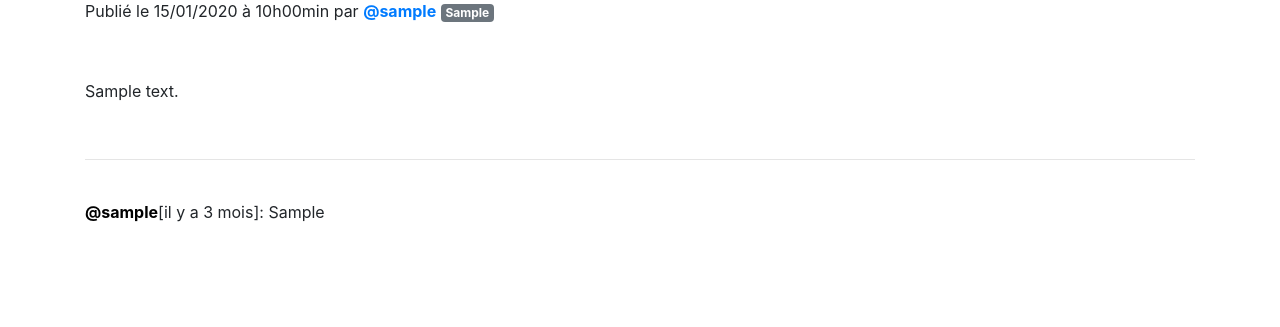
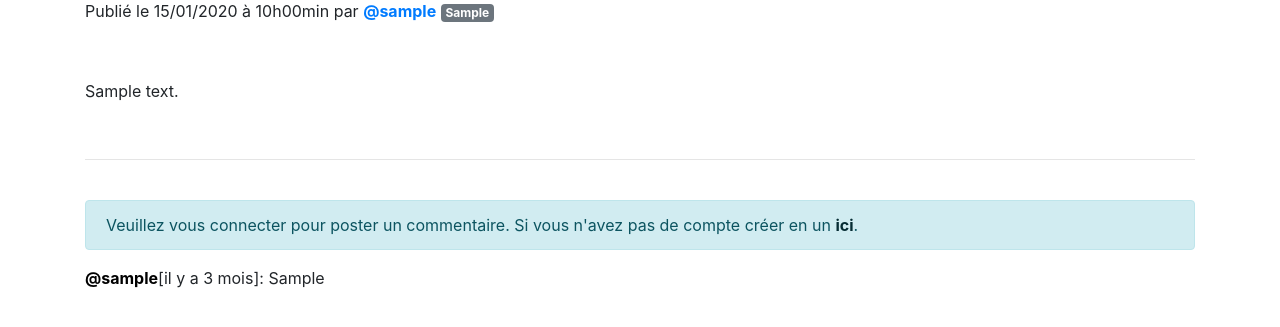
Before and after one commit to TheBdouilleur2/jesite, a PHP site: page /project/1 in a window 1280 px wide. Shown: the part 224-551 px from the top of the page. Run offline with PHP 8.4, Linux system fonts and the light colour scheme; tables that the repository leaves empty hold one stand-in row (values such as "Sample post"); some libraries are stand-ins or nearby versions.

Commit message:
Ajout du message pour les utilisateurs non connectés dans les commentaires
Fixe #32

```diff
--- a/views/projects/projectView.php
+++ b/views/projects/projectView.php
@@ -33,6 +33,11 @@
         </div>
         <input type='submit' class="btn btn-outline-dark" name='send_comment' value="Poster" />
     </form>
+<?php }else{ ?>
+    <div class="alert alert-info" role="alert">
+    Veuillez vous connecter pour poster un commentaire.
+    Si vous n'avez pas de compte créer en un <a href="/sign_up" class="alert-link">ici</a>.
+    </div>
 <?php } ?>
 
 <div class="comments">
```
